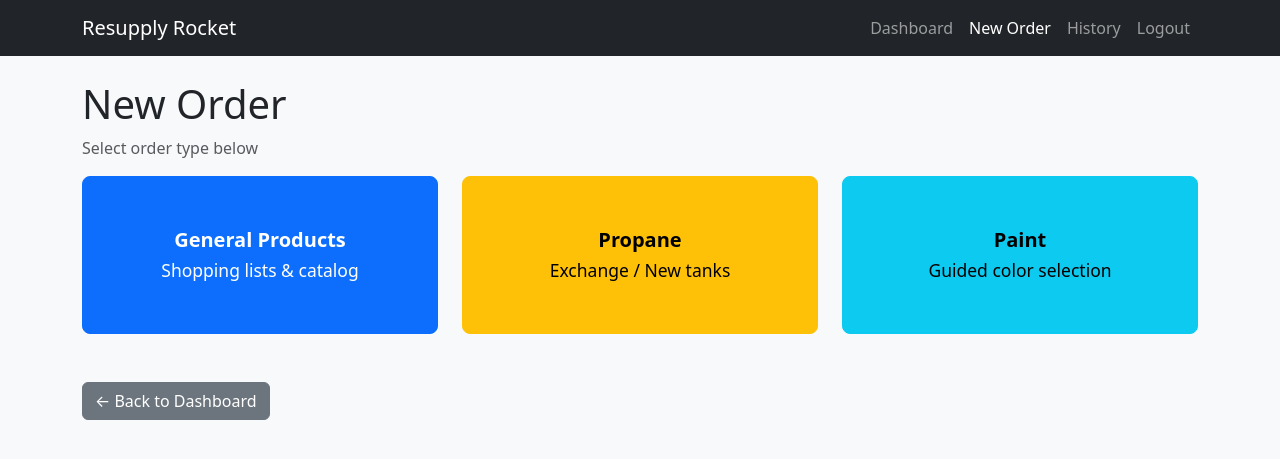
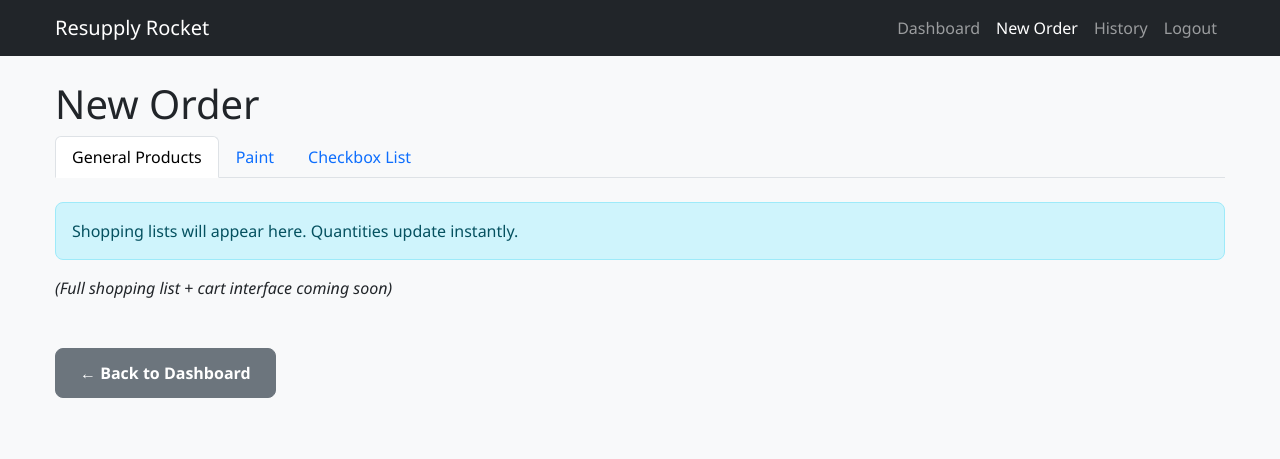
Before and after one commit to quarrytileshop/resupply, a PHP site: page /order.php in a window 1280 px wide. Shown: the top 459 px of the page. Run offline with PHP 8.4, Linux system fonts and the light colour scheme; a user stored in the database is signed in.

Commit message:
Update order.php

```diff
--- a/order.php
+++ b/order.php
@@ -1,5 +1,5 @@
 <?php
-// order.php – Modified 2026-05-08 – Lines: 120
+// order.php – Modified 2026-05-08 – Lines: 180
 require_once 'config.php';
 session_start();
 
@@ -8,8 +8,8 @@ if (!isset($_SESSION['user_id'])) {
     exit;
 }
 
-// TODO: Add full order logic later (General / Propane / Paint tabs)
 $user_id = $_SESSION['user_id'];
+$is_propane = $_SESSION['is_propane'] ?? 0;
 ?>
 
 <!DOCTYPE html>
@@ -19,6 +19,7 @@ $user_id = $_SESSION['user_id'];
     <meta name="viewport" content="width=device-width, initial-scale=1.0">
     <title>New Order - Resupply Rocket</title>
     <link href="https://cdn.jsdelivr.net/npm/bootstrap@5.3.0/dist/css/bootstrap.min.css" rel="stylesheet">
+    <link rel="stylesheet" href="css/styles.css">
 </head>
 <body class="bg-light">
     <!-- Top Navigation -->
@@ -36,26 +37,48 @@ $user_id = $_SESSION['user_id'];
 
     <div class="container mt-4">
         <h1>New Order</h1>
-        <p class="text-muted">Select order type below</p>
 
-        <div class="row g-4">
-            <div class="col-md-4">
-                <a href="#" class="btn btn-primary btn-lg w-100 py-5 text-center">
-                    <strong>General Products</strong><br>
-                    <small>Shopping lists &amp; catalog</small>
-                </a>
+        <!-- Order Type Tabs -->
+        <ul class="nav nav-tabs mb-4" id="orderTabs">
+            <li class="nav-item"><a class="nav-link active" data-bs-toggle="tab" href="#general">General Products</a></li>
+            <?php if ($is_propane): ?>
+                <li class="nav-item"><a class="nav-link" data-bs-toggle="tab" href="#propane">Propane</a></li>
+            <?php endif; ?>
+            <li class="nav-item"><a class="nav-link" data-bs-toggle="tab" href="#paint">Paint</a></li>
+            <li class="nav-item"><a class="nav-link" data-bs-toggle="tab" href="#checkbox">Checkbox List</a></li>
+        </ul>
+
+        <div class="tab-content">
+            <!-- General Products Tab -->
+            <div class="tab-pane fade show active" id="general">
+                <div class="alert alert-info">
+                    Shopping lists will appear here. Quantities update instantly.
+                </div>
+                <p><em>(Full shopping list + cart interface coming soon)</em></p>
             </div>
-            <div class="col-md-4">
-                <a href="#" class="btn btn-warning btn-lg w-100 py-5 text-center">
-                    <strong>Propane</strong><br>
-                    <small>Exchange / New tanks</small>
-                </a>
+
+            <!-- Propane Tab -->
+            <div class="tab-pane fade" id="propane">
+                <div class="alert alert-warning">
+                    Propane Order Form – Simple exchange / new tanks
+                </div>
+                <p><em>(Propane form will go here)</em></p>
             </div>
-            <div class="col-md-4">
-                <a href="#" class="btn btn-info btn-lg w-100 py-5 text-center">
-                    <strong>Paint</strong><br>
-                    <small>Guided color selection</small>
-                </a>
+
+            <!-- Paint Tab -->
+            <div class="tab-pane fade" id="paint">
+                <div class="alert alert-info">
+                    Guided Paint Order (size, type, sheen, color…)
+                </div>
+                <p><em>(Paint guided questions will go here)</em></p>
+            </div>
+
+            <!-- Checkbox Tab -->
+            <div class="tab-pane fade" id="checkbox">
+                <div class="alert alert-secondary">
+                    Create Checkbox List for in-store / team use
+                </div>
+                <p><em>(Checkbox list builder coming soon)</em></p>
             </div>
         </div>
 
```
